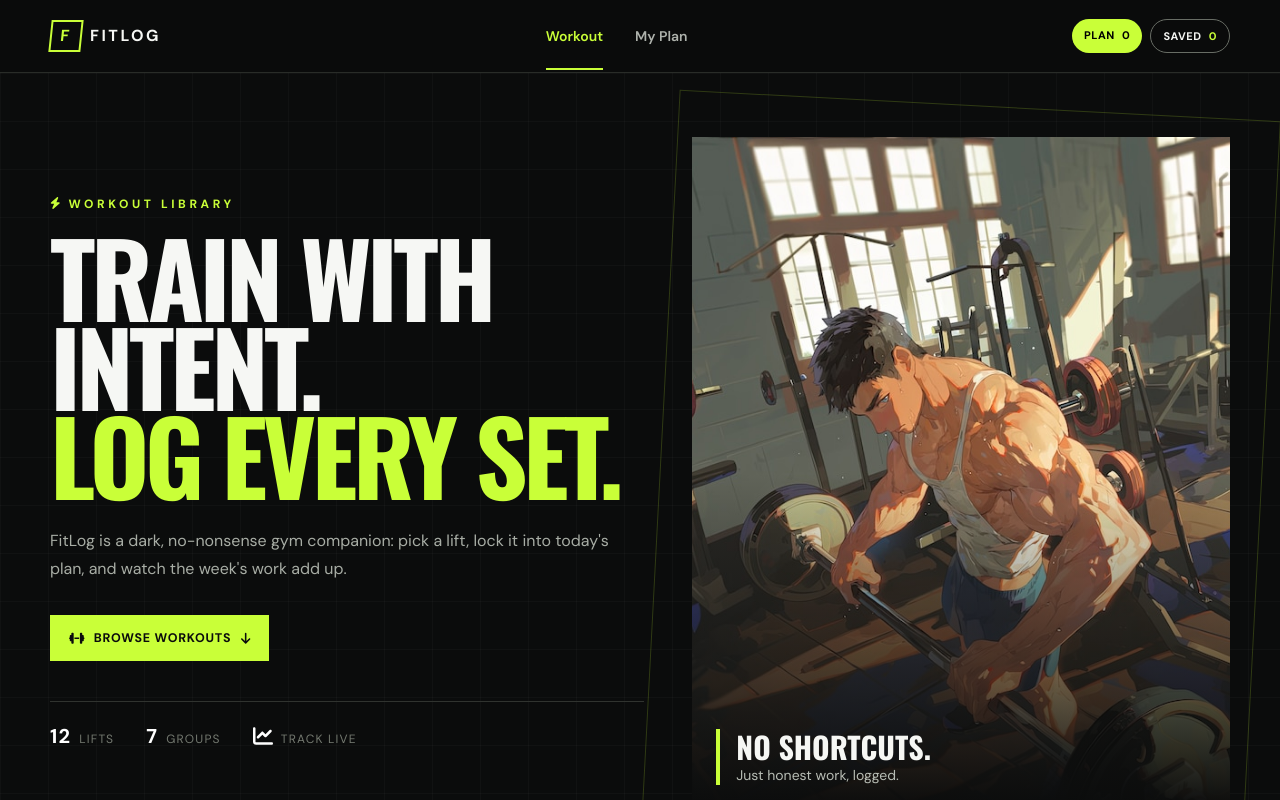
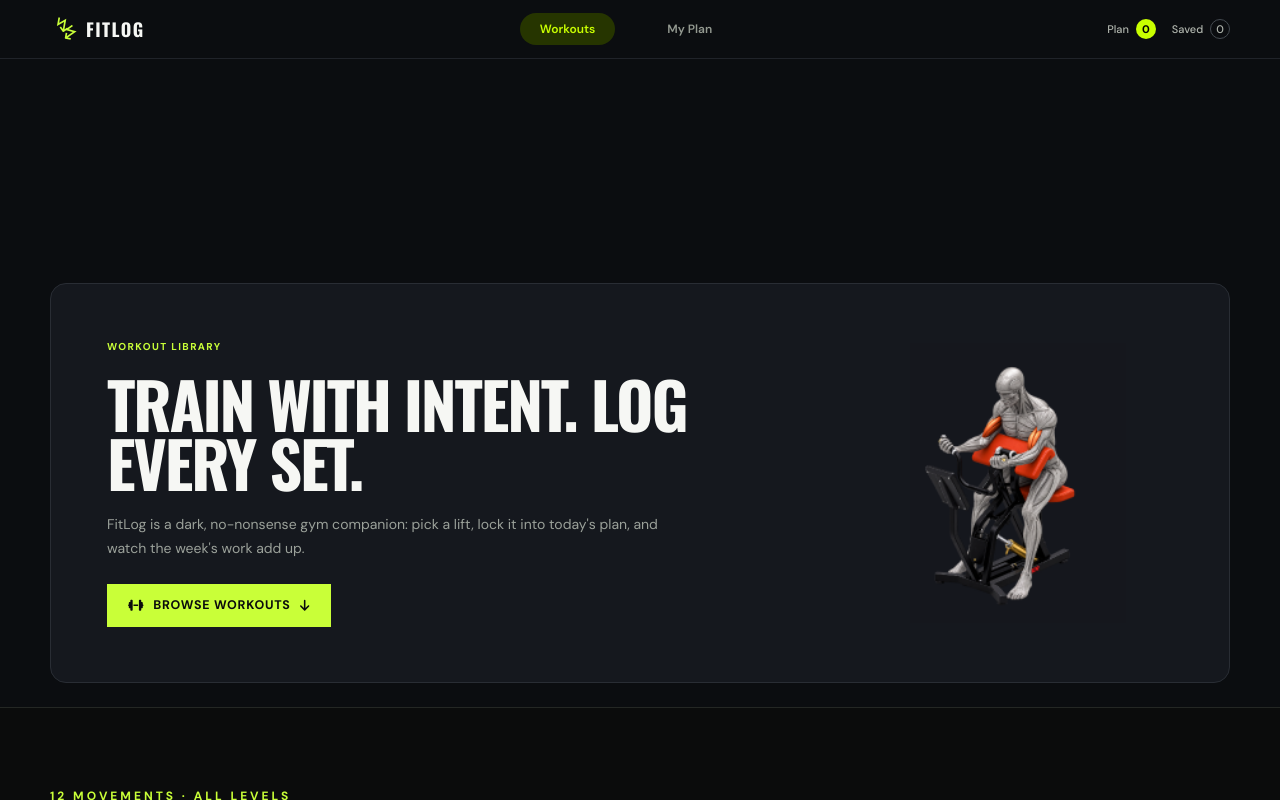
Before and after one commit to Shanto472/Assignment-06, a Next.js app: page / in a window 1280 px wide. Shown: the top 800 px of the page. Built offline with nearby package versions, Linux system fonts and the light colour scheme; no server answers.

Commit message:
feat: align branding and hero with reference design

```diff
--- a/app/page.tsx
+++ b/app/page.tsx
@@ -1,11 +1,11 @@
 import Image from "next/image";
 import Link from "next/link";
 import { FontAwesomeIcon } from "@fortawesome/react-fontawesome";
-import { faArrowDown,faBolt,faChartLine,faDumbbell } from "@fortawesome/free-solid-svg-icons";
+import { faArrowDown,faDumbbell } from "@fortawesome/free-solid-svg-icons";
 import Library from "@/components/Library";
 import { getWorkouts } from "@/lib/workouts";
 export default async function Home(){const workouts=await getWorkouts();return <>
-  <section className="grid-texture overflow-hidden"><div className="container-shell grid min-h-[650px] items-center gap-12 py-16 lg:grid-cols-[1.05fr_.95fr]">
-    <div><p className="mb-5 text-xs font-extrabold tracking-[.3em] lime"><FontAwesomeIcon icon={faBolt} className="mr-2"/>WORKOUT LIBRARY</p><h1 className="text-[clamp(3.5rem,8vw,7rem)] font-bold uppercase leading-[.87] tracking-[-.045em]">Train with intent.<br/><span className="lime">Log every set.</span></h1><p className="mt-7 max-w-xl text-base leading-7 text-[#a8ada5]">FitLog is a dark, no-nonsense gym companion: pick a lift, lock it into today&apos;s plan, and watch the week&apos;s work add up.</p><Link href="#library" className="btn btn-primary mt-8"><FontAwesomeIcon icon={faDumbbell}/>Browse Workouts<FontAwesomeIcon icon={faArrowDown}/></Link><div className="mt-10 flex gap-8 border-t border-[#30332f] pt-5 text-xs uppercase tracking-widest text-[#747970]"><span><b className="mr-2 text-xl text-white">12</b>Lifts</span><span><b className="mr-2 text-xl text-white">7</b>Groups</span><span><b className="mr-2 text-xl text-white"><FontAwesomeIcon icon={faChartLine}/></b>Track live</span></div></div>
-    <div className="relative hidden lg:block"><div className="absolute -inset-8 rotate-3 border border-[#c9ff3830]"/><div className="relative aspect-[4/5] overflow-hidden bg-[#242723]"><Image src={workouts[7]?.image || workouts[0].image} alt="Athlete training" fill priority sizes="45vw" className="object-cover"/><div className="absolute inset-0 bg-gradient-to-t from-[#0b0c0c] via-transparent to-transparent"/><div className="absolute bottom-6 left-6 border-l-4 border-[#c9ff38] pl-4"><p className="display text-3xl font-bold">NO SHORTCUTS.</p><p className="text-sm text-[#b8bdb5]">Just honest work, logged.</p></div></div></div>
+  <section className="bg-[#0b0d10] px-3 pb-6 pt-28 md:pt-56"><div className="container-shell grid min-h-[400px] items-center gap-8 rounded-2xl border border-[#292d34] bg-[#15181e] px-8 py-12 md:px-14 lg:grid-cols-[1fr_310px]">
+    <div><p className="mb-5 text-[10px] font-extrabold tracking-[.14em] lime">WORKOUT LIBRARY</p><h1 className="max-w-2xl text-[clamp(2.7rem,5vw,4.6rem)] font-bold uppercase leading-[.92] tracking-[-.035em]">Train with intent. Log<br className="hidden sm:block"/> every set.</h1><p className="mt-5 max-w-xl text-sm leading-6 text-[#9ba19a]">FitLog is a dark, no-nonsense gym companion: pick a lift, lock it into today&apos;s plan, and watch the week&apos;s work add up.</p><Link href="#library" className="btn btn-primary mt-6 !min-h-10 !px-5 text-[10px]"><FontAwesomeIcon icon={faDumbbell}/>Browse Workouts<FontAwesomeIcon icon={faArrowDown}/></Link></div>
+    <div className="relative mx-auto h-[280px] w-full max-w-[280px]"><Image src="/hero-workout.png" alt="Anatomical athlete using a seated row machine" fill priority sizes="280px" className="object-contain"/></div>
   </div></section><Library workouts={workouts}/></>}
--- a/components/Logo.tsx
+++ b/components/Logo.tsx
@@ -1,2 +1,2 @@
 import Link from "next/link";
-export default function Logo(){return <Link href="/" className="flex items-center gap-2 font-bold tracking-[.16em]"><span className="grid h-8 w-8 place-items-center border-2 border-[#c9ff38] text-[#c9ff38] -skew-x-6">F</span><span>FITLOG</span></Link>}
+export default function Logo(){return <Link href="/" className="flex items-center gap-2"><span className="relative h-7 w-7 text-[#c9ff38]" aria-hidden="true"><span className="absolute left-1 top-0 text-xl leading-none">↯</span><span className="absolute bottom-0 right-0 rotate-45 text-xl leading-none">↯</span></span><span className="display text-lg font-bold tracking-[.08em]">FITLOG</span></Link>}
--- a/components/Navbar.tsx
+++ b/components/Navbar.tsx
@@ -7,17 +7,17 @@ import Logo from "./Logo";
 export default function Navbar(){
   const pathname=usePathname(); const {plan,saved,hydrated}=usePlan();
   const active=(href:string)=>href==="/"?pathname==="/":pathname.startsWith(href);
-  return <header className="sticky top-0 z-50 border-b border-[#292c28] bg-[#0b0c0cf2] backdrop-blur">
-    <nav className="container-shell flex min-h-[72px] items-center justify-between gap-4">
+  return <header className="sticky top-0 z-50 border-b border-[#202329] bg-[#0c0e11f2] backdrop-blur">
+    <nav className="container-shell flex min-h-[58px] items-center justify-between gap-4">
       <Logo/>
       <div className="hidden items-center gap-8 sm:flex">
-        {[['/','Workout'],['/my-plan','My Plan']].map(([href,label])=><Link key={href} href={href} className={`relative py-6 text-sm font-semibold ${active(href)?'text-[#c9ff38]':'text-[#aeb2ac] hover:text-white'}`}>{label}{active(href)&&<span className="absolute inset-x-0 bottom-0 h-[2px] bg-[#c9ff38]"/>}</Link>)}
+        {[['/','Workouts'],['/my-plan','My Plan']].map(([href,label])=><Link key={href} href={href} className={`rounded-full px-5 py-2 text-xs font-semibold ${active(href)?'bg-[#263500] text-[#c9ff00]':'text-[#939990] hover:text-white'}`}>{label}</Link>)}
       </div>
-      <div className="flex gap-2 text-[11px] font-extrabold uppercase tracking-wider">
-        <Link href="/my-plan" className="rounded-full bg-[#c9ff38] px-3 py-2 text-black">Plan <span className="ml-1">{hydrated?plan.length:0}</span></Link>
-        <Link href="/my-plan?tab=saved" className="rounded-full border border-[#686d65] px-3 py-2">Saved <span className="ml-1 lime">{hydrated?saved.length:0}</span></Link>
+      <div className="flex gap-4 text-[11px] font-medium text-[#b0b5ad]">
+        <Link href="/my-plan">Plan <span className="ml-1 inline-grid h-5 w-5 place-items-center rounded-full bg-[#c9ff00] font-bold text-black">{hydrated?plan.length:0}</span></Link>
+        <Link href="/my-plan?tab=saved">Saved <span className="ml-1 inline-grid h-5 w-5 place-items-center rounded-full border border-[#444a50]">{hydrated?saved.length:0}</span></Link>
       </div>
     </nav>
-    <div className="flex justify-center gap-8 border-t border-[#222520] py-2 sm:hidden"><Link href="/">Workout</Link><Link href="/my-plan">My Plan</Link></div>
+    <div className="flex justify-center gap-8 border-t border-[#222520] py-2 text-xs sm:hidden"><Link href="/">Workouts</Link><Link href="/my-plan">My Plan</Link></div>
   </header>
 }
```
Also changed, not shown: public/hero-workout.png (added).
